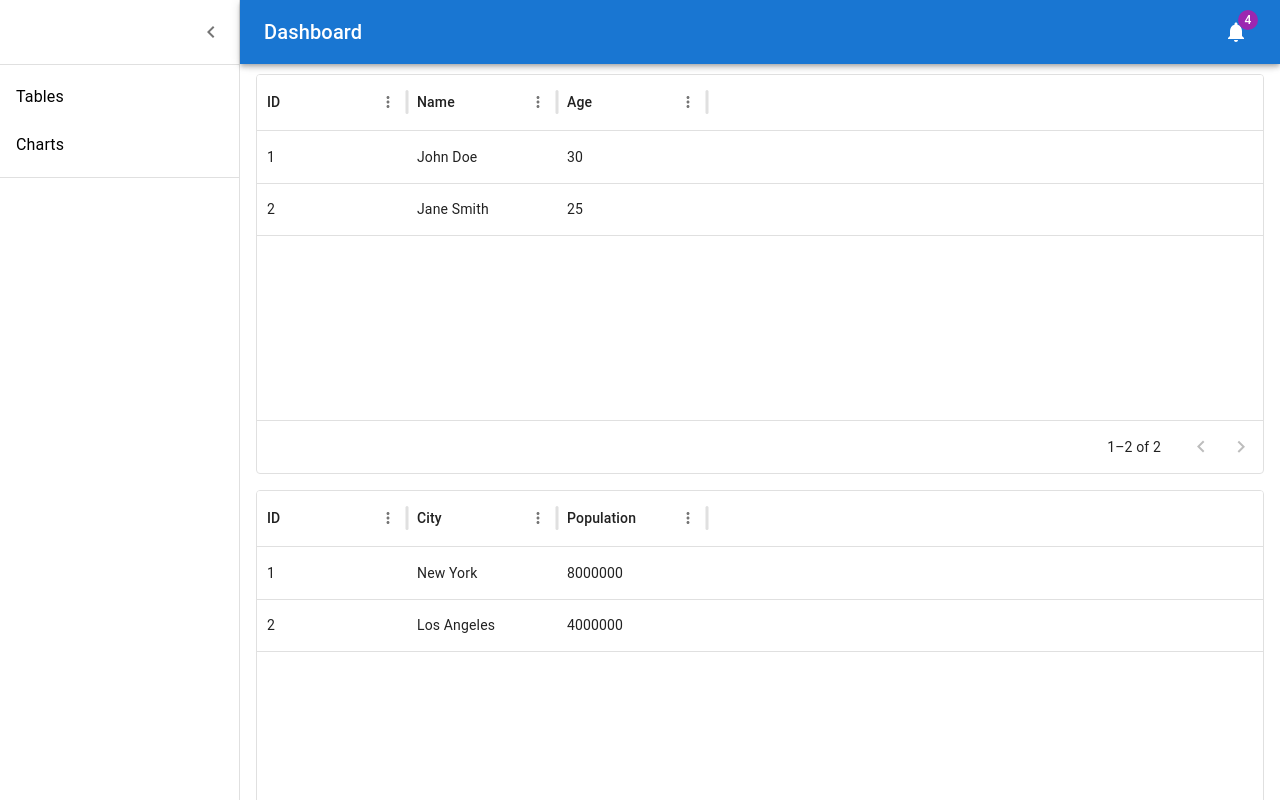
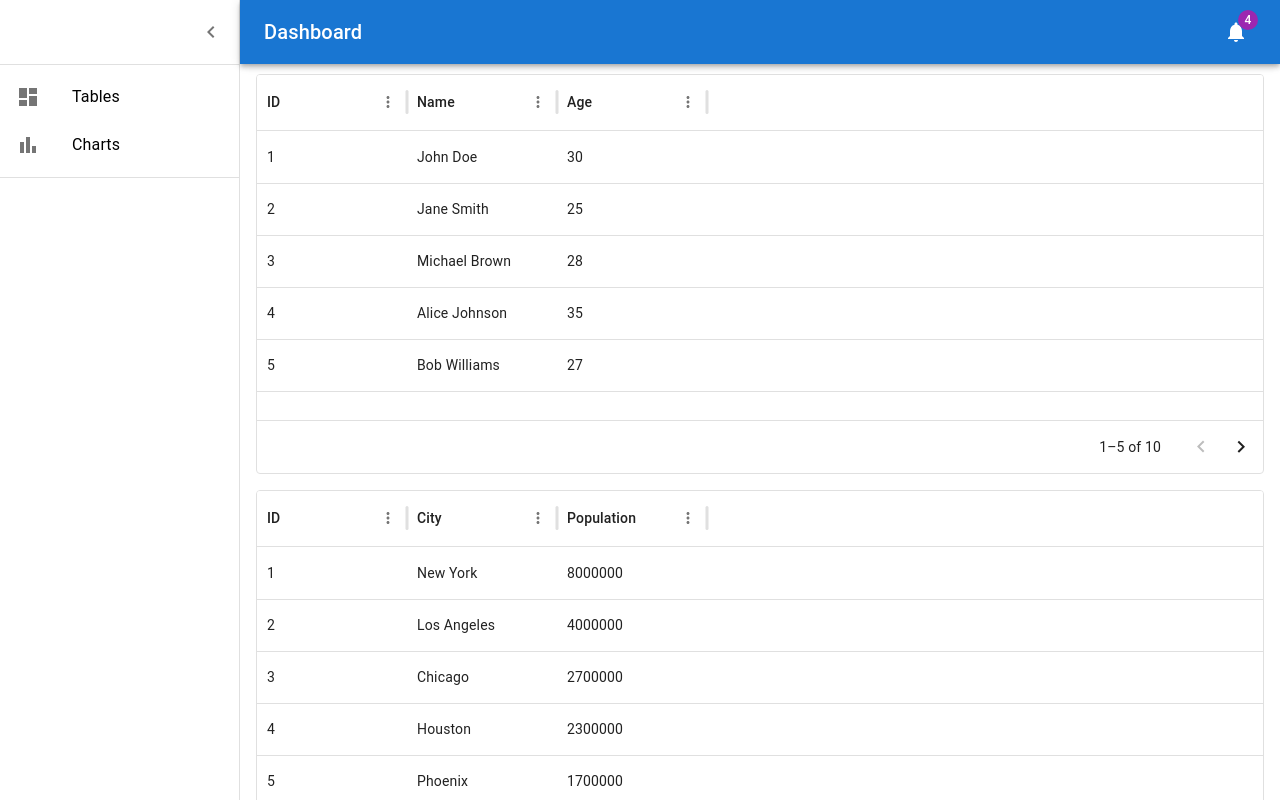
Before and after one commit to fatihcaliss/dashboard-panel-pubinho, a React (Create React App) app: page / in a window 1280 px wide. Built offline with nearby package versions, Linux system fonts and the light colour scheme; data requests are answered from the project's data file.

Commit message:
add new mock datas

```diff
--- a/db.json
+++ b/db.json
@@ -9,6 +9,46 @@
             "id": 2,
             "name": "Jane Smith",
             "age": 25
+        },
+        {
+            "id": 3,
+            "name": "Michael Brown",
+            "age": 28
+        },
+        {
+            "id": 4,
+            "name": "Alice Johnson",
+            "age": 35
+        },
+        {
+            "id": 5,
+            "name": "Bob Williams",
+            "age": 27
+        },
+        {
+            "id": 6,
+            "name": "Eve Brown",
+            "age": 32
+        },
+        {
+            "id": 7,
+            "name": "Charlie Davis",
+            "age": 29
+        },
+        {
+            "id": 8,
+            "name": "Grace Wilson",
+            "age": 31
+        },
+        {
+            "id": 9,
+            "name": "Harry Martinez",
+            "age": 26
+        },
+        {
+            "id": 10,
+            "name": "Isabella Anderson",
+            "age": 33
         }
     ],
     "table2": [
@@ -21,6 +61,46 @@
             "id": 2,
             "city": "Los Angeles",
             "population": 4000000
+        },
+        {
+            "id": 3,
+            "city": "Chicago",
+            "population": 2700000
+        },
+        {
+            "id": 4,
+            "city": "Houston",
+            "population": 2300000
+        },
+        {
+            "id": 5,
+            "city": "Phoenix",
+            "population": 1700000
+        },
+        {
+            "id": 6,
+            "city": "Philadelphia",
+            "population": 1600000
+        },
+        {
+            "id": 7,
+            "city": "San Antonio",
+            "population": 1500000
+        },
+        {
+            "id": 8,
+            "city": "San Diego",
+            "population": 1400000
+        },
+        {
+            "id": 9,
+            "city": "Dallas",
+            "population": 1300000
+        },
+        {
+            "id": 10,
+            "city": "San Jose",
+            "population": 1000000
         }
     ],
     "chart1": [
--- a/src/components/SideBar.tsx
+++ b/src/components/SideBar.tsx
@@ -1,4 +1,3 @@
-import * as React from "react";
 import { styled, createTheme, ThemeProvider } from "@mui/material/styles";
 import CssBaseline from "@mui/material/CssBaseline";
 import MuiDrawer from "@mui/material/Drawer";
@@ -8,9 +7,10 @@ import Toolbar from "@mui/material/Toolbar";
 import List from "@mui/material/List";
 import Divider from "@mui/material/Divider";
 import IconButton from "@mui/material/IconButton";
-import Link from "@mui/material/Link";
-
+import DashboardIcon from "@mui/icons-material/Dashboard";
+import BarChartIcon from "@mui/icons-material/BarChart";
 import ChevronLeftIcon from "@mui/icons-material/ChevronLeft";
+import { NavLink, useNavigate } from "react-router-dom";
 
 import {
   ListItem,
@@ -80,15 +80,20 @@ export default function SideBar({
   open: boolean;
   toggleDrawer: () => void;
 }) {
-  const location = useLocation();
+  const navigate = useNavigate();
 
   const getLinkStyle = (path: string) => {
     return {
       textDecoration: "none",
-      color: location.pathname === path ? "blue" : "black",
-      fontWeight: location.pathname === path ? "bold" : "normal",
-      backgroundColor: location.pathname === path ? "#e0e0e0" : "transparent",
+      color: "black",
+      fontWeight: "normal",
+      backgroundColor: "transparent",
       borderRadius: "4px",
+      "&.active": {
+        color: "blue",
+        fontWeight: "bold",
+        backgroundColor: "#e0e0e0",
+      },
     };
   };
 
@@ -110,20 +115,28 @@ export default function SideBar({
         </Toolbar>
         <Divider />
         <List component="nav">
-          <ListItem
-            component={Link as React.ElementType}
+          <ListItemButton
+            component={NavLink}
             to="/tables"
-            style={getLinkStyle("/tables")}
+            onClick={() => navigate("/tables")}
+            sx={getLinkStyle("/tables")}
           >
+            <ListItemIcon>
+              <DashboardIcon />
+            </ListItemIcon>
             <ListItemText primary="Tables" />
-          </ListItem>
-          <ListItem
-            component={Link as React.ElementType}
+          </ListItemButton>
+          <ListItemButton
+            component={NavLink}
             to="/charts"
-            style={getLinkStyle("/charts")}
+            onClick={() => navigate("/charts")}
+            sx={getLinkStyle("/charts")}
           >
+            <ListItemIcon>
+              <BarChartIcon />
+            </ListItemIcon>
             <ListItemText primary="Charts" />
-          </ListItem>
+          </ListItemButton>
           <Divider sx={{ my: 1 }} />
         </List>
       </Drawer>
```
